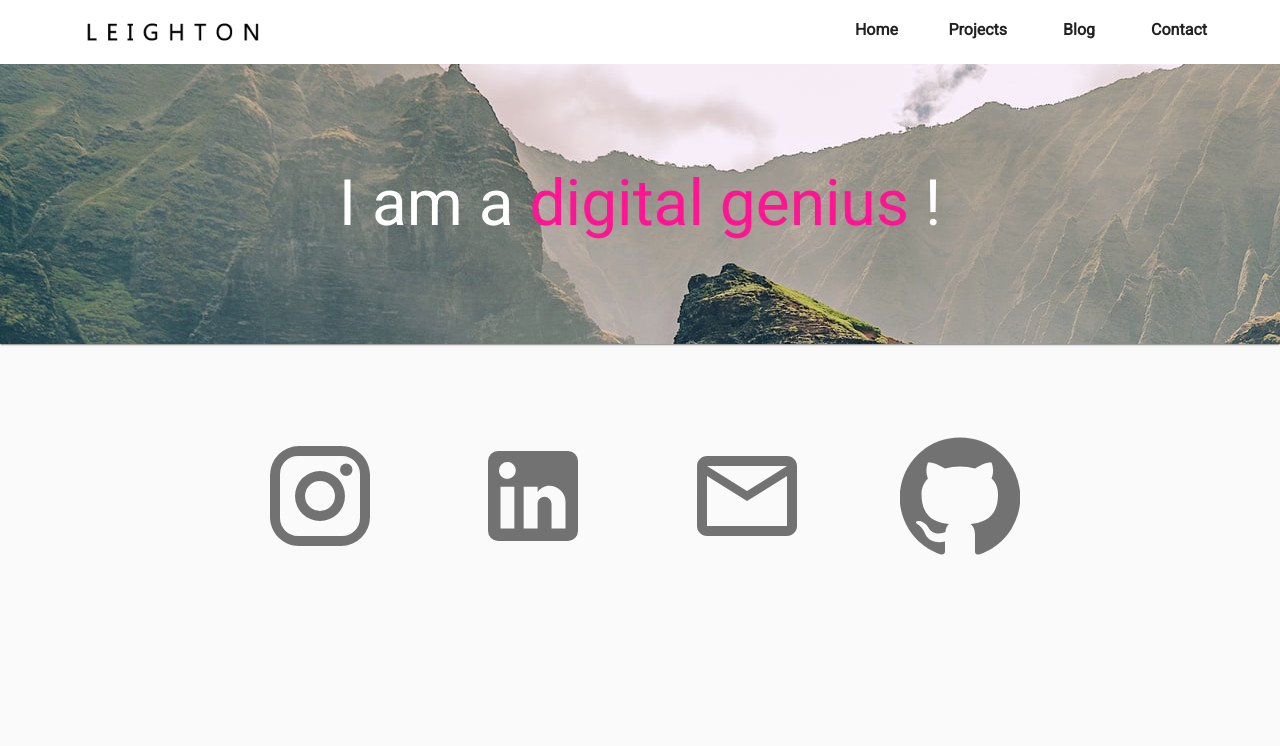
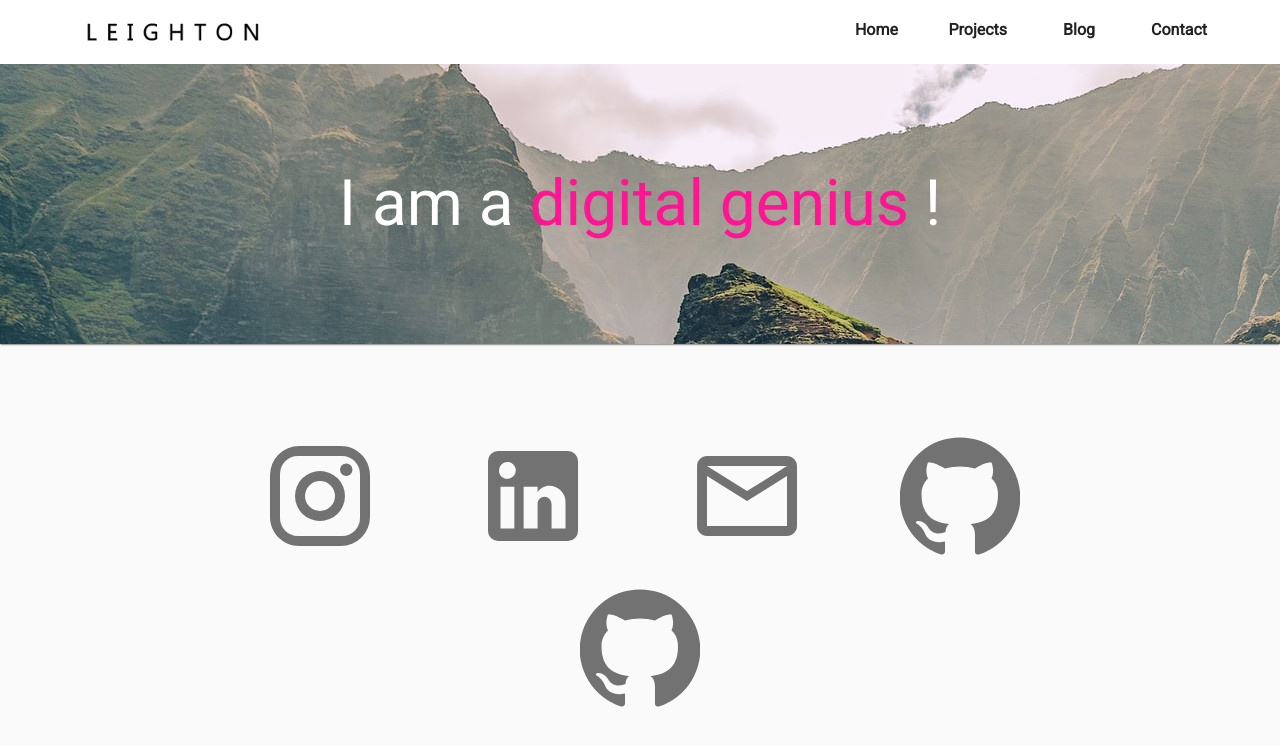
Before and after one commit to leightonvanrooijen/project-website, a React (Create React App) app: page /contact in a window 1280 px wide. Shown: the top 746 px of the page. Built offline with nearby package versions, Linux system fonts and the light colour scheme.

Commit message:
testing new pipeline

```diff
--- a/src/components/Contact.js
+++ b/src/components/Contact.js
@@ -58,6 +58,14 @@ export default function ContactBackdrop() {
             <GitHubIcon className={classes.icon} />
           </IconButton>
         </Grid>
+        <Grid className={classes.gridItem} item xs={6} md={3}>
+          <IconButton
+            href="https://github.com/leightonvanrooijen"
+            target="_blank"
+          >
+            <GitHubIcon className={classes.icon} />
+          </IconButton>
+        </Grid>
       </WebsiteGrid>
     </React.Fragment>
   );
```
